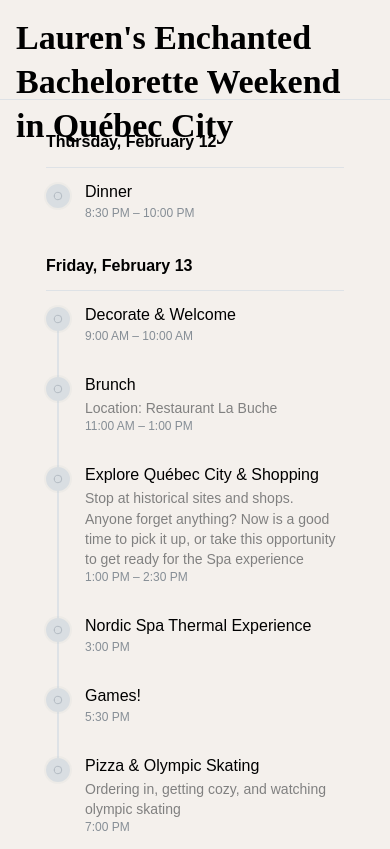
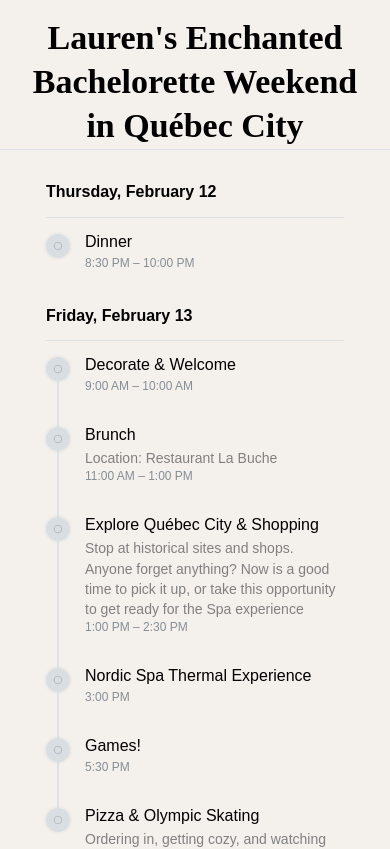
Before and after one commit to hfitzsim/bach-itinerary, a React (Vite) app: page / in a window 390 px wide. Shown: the top 849 px of the page. Built offline with nearby package versions, Linux system fonts and the light colour scheme; a web font is replaced by a local one.

Commit message:
deploy issues

```diff
--- a/package.json
+++ b/package.json
@@ -5,6 +5,7 @@
 	"type": "module",
 	"scripts": {
 		"dev": "vite",
+		"host": "vite --host",
 		"build": "tsc -b && vite build",
 		"lint": "eslint .",
 		"preview": "vite preview"
--- a/src/App.tsx
+++ b/src/App.tsx
@@ -1,6 +1,6 @@
 import '@mantine/core/styles.css';
 import { MantineProvider, AppShell, Title, Container, Flex } from '@mantine/core';
-import { useHeadroom } from '@mantine/hooks';
+import { useHeadroom, useMediaQuery } from '@mantine/hooks';
 import { theme } from './theme.ts';
 import { LivingTimelineByDay } from './Timeline.tsx';
 import { type TimelineItem } from './types.ts';
@@ -91,22 +91,25 @@ const timelineItems: TimelineItem[] = [
 
 function App() {
 	const pinned = useHeadroom({ fixedAt: 120 });
+	const isXs = useMediaQuery('(max-width: 600px)', true);
 
 	return (
 		<MantineProvider theme={theme}>
 			<AppShell
-				header={{ height: 100, collapsed: !pinned, offset: false }}
+				header={{ height: isXs ? 150 : 100, collapsed: !pinned, offset: false }}
 				padding="md"
 				bg={'isabelline'}
 			>
 				<AppShell.Header p="md" bg="isabelline">
-					<Flex justify="center">
-						<Title order={1}>Lauren's Enchanted Bachelorette Weekend in Québec City</Title>
+					<Flex justify="center" align="center">
+						<Title order={1} style={{ textAlign: 'center' }}>
+							Lauren's Enchanted Bachelorette Weekend in Québec City
+						</Title>
 					</Flex>
 				</AppShell.Header>
 
 				<AppShell.Main pt="var(--app-shell-header-height)">
-					<Container size="lg" p={30}>
+					<Container size="xs" p={30}>
 						<LivingTimelineByDay items={timelineItems} />
 					</Container>
 				</AppShell.Main>
```
Lines whose indentation alone changed are shown as unchanged.
